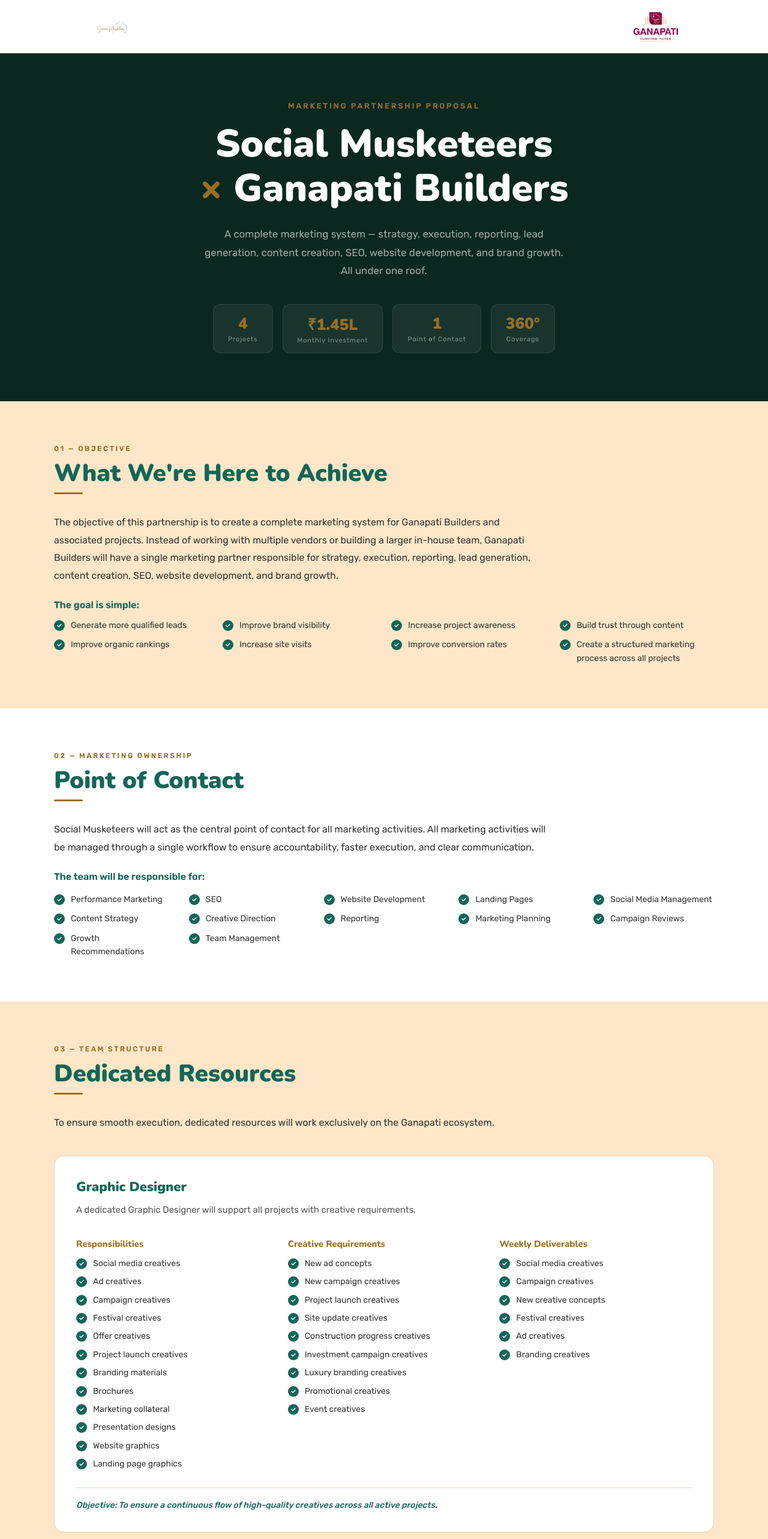
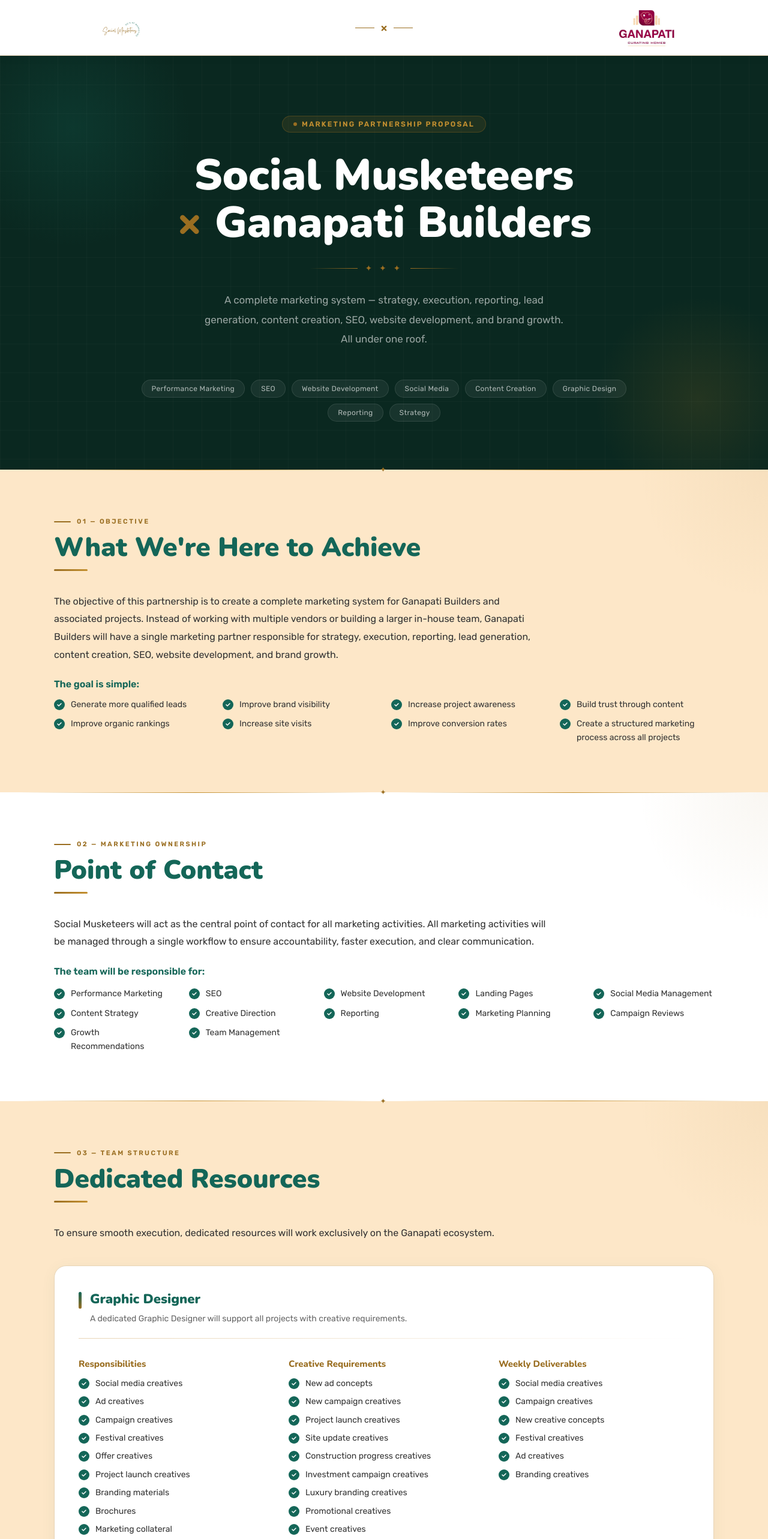
Before and after one commit to Abhi011999/sm-ganapati-proposal, a Next.js app: page / in a window 1280 px wide. Shown: the top 2566 px of the page at 60% size. Built offline with nearby package versions, Linux system fonts and the light colour scheme.

Commit message:
polish: bigger logos, creative hero, premium section design, remove stat pills

```diff
--- a/app/page.tsx
+++ b/app/page.tsx
@@ -5,33 +5,56 @@
     <main style={{ fontFamily: "var(--font-rubik), sans-serif", background: "#fde7c8", color: "#111" }}>
 
       {/* ── NAV ── */}
-      <nav style={{ background: "#fff", borderBottom: "1px solid #e8d5b7" }}>
-        <div style={{ maxWidth: 1100, margin: "0 auto", padding: "18px 32px", display: "flex", alignItems: "center", justifyContent: "space-between" }}>
-          <Image src="/sm-logo-white.png" alt="Social Musketeers" width={130} height={52} style={{ objectFit: "contain" }} />
-          <Image src="/ganapati-logo-proper.jpg" alt="Ganapati Builders" width={130} height={52} style={{ objectFit: "contain" }} />
+      <nav style={{ background: "#fff", borderBottom: "1px solid #e8d5b7", position: "sticky", top: 0, zIndex: 50, boxShadow: "0 2px 16px rgba(0,0,0,0.06)" }}>
+        <div style={{ maxWidth: 1100, margin: "0 auto", padding: "14px 32px", display: "flex", alignItems: "center", justifyContent: "space-between" }}>
+          <Image src="/sm-logo-white.png" alt="Social Musketeers" width={160} height={64} style={{ objectFit: "contain" }} />
+          <div style={{ display: "flex", alignItems: "center", gap: 10 }}>
+            <div style={{ height: 1, width: 32, background: "#9a6e21" }} />
+            <span style={{ color: "#9a6e21", fontFamily: "var(--font-nunito)", fontWeight: 900, fontSize: 20 }}>×</span>
+            <div style={{ height: 1, width: 32, background: "#9a6e21" }} />
+          </div>
+          <Image src="/ganapati-logo-proper.jpg" alt="Ganapati Builders" width={160} height={64} style={{ objectFit: "contain" }} />
         </div>
       </nav>
 
       {/* ── HERO ── */}
-      <section style={{ background: "#0a2820", padding: "80px 32px" }}>
-        <div style={{ maxWidth: 900, margin: "0 auto", textAlign: "center" }}>
-          <p style={{ fontFamily: "var(--font-rubik)", fontSize: 13, letterSpacing: "0.2em", textTransform: "uppercase", color: "#9a6e21", fontWeight: 600, marginBottom: 20 }}>
-            Marketing Partnership Proposal
-          </p>
-          <h1 style={{ fontFamily: "var(--font-nunito), sans-serif", fontSize: "clamp(36px, 6vw, 64px)", fontWeight: 900, color: "#fff", lineHeight: 1.15, marginBottom: 24 }}>
-            Social Musketeers<br />
+      <section style={{ background: "#0a2820", padding: "100px 32px 80px", position: "relative", overflow: "hidden" }}>
+        {/* bg blobs */}
+        <div style={{ position: "absolute", top: -80, left: -80, width: 400, height: 400, borderRadius: "50%", background: "radial-gradient(circle, rgba(20,102,88,0.25) 0%, transparent 70%)", pointerEvents: "none" }} />
+        <div style={{ position: "absolute", bottom: -60, right: -60, width: 350, height: 350, borderRadius: "50%", background: "radial-gradient(circle, rgba(154,110,33,0.18) 0%, transparent 70%)", pointerEvents: "none" }} />
+        {/* grid pattern overlay */}
+        <div style={{ position: "absolute", inset: 0, backgroundImage: "linear-gradient(rgba(255,255,255,0.025) 1px, transparent 1px), linear-gradient(90deg, rgba(255,255,255,0.025) 1px, transparent 1px)", backgroundSize: "48px 48px", pointerEvents: "none" }} />
+
+        <div style={{ maxWidth: 860, margin: "0 auto", textAlign: "center", position: "relative", zIndex: 1 }}>
+          {/* pill badge */}
+          <div style={{ display: "inline-flex", alignItems: "center", gap: 8, background: "rgba(154,110,33,0.15)", border: "1px solid rgba(154,110,33,0.35)", borderRadius: 999, padding: "6px 18px", marginBottom: 32 }}>
+            <span style={{ width: 6, height: 6, borderRadius: "50%", background: "#9a6e21", display: "inline-block" }} />
+            <span style={{ fontFamily: "var(--font-rubik)", fontSize: 12, letterSpacing: "0.18em", textTransform: "uppercase", color: "#c49030", fontWeight: 600 }}>Marketing Partnership Proposal</span>
+          </div>
+
+          <h1 style={{ fontFamily: "var(--font-nunito), sans-serif", fontSize: "clamp(40px, 6.5vw, 72px)", fontWeight: 900, color: "#fff", lineHeight: 1.1, marginBottom: 28 }}>
+            Social Musketeers
+            <br />
             <span style={{ color: "#9a6e21" }}>×</span> Ganapati Builders
           </h1>
-          <p style={{ fontSize: 17, color: "rgba(255,255,255,0.6)", lineHeight: 1.8, maxWidth: 620, margin: "0 auto 40px" }}>
-            A complete marketing system — strategy, execution, reporting, lead generation,
-            content creation, SEO, website development, and brand growth. All under one roof.
+
+          {/* gold rule */}
+          <div style={{ display: "flex", alignItems: "center", justifyContent: "center", gap: 12, marginBottom: 28 }}>
+            <div style={{ height: 1, width: 80, background: "linear-gradient(90deg, transparent, #9a6e21)" }} />
+            <span style={{ color: "#9a6e21", fontSize: 14, letterSpacing: "0.3em" }}>✦ ✦ ✦</span>
+            <div style={{ height: 1, width: 80, background: "linear-gradient(90deg, #9a6e21, transparent)" }} />
+          </div>
+
+          <p style={{ fontSize: 17, color: "rgba(255,255,255,0.58)", lineHeight: 1.9, maxWidth: 600, margin: "0 auto 52px", fontFamily: "var(--font-rubik)" }}>
+            A complete marketing system — strategy, execution, reporting,
+            lead generation, content creation, SEO, website development,
+            and brand growth. All under one roof.
           </p>
-          <div style={{ display: "flex", justifyContent: "center", gap: 16, flexWrap: "wrap" }}>
-            {[["4", "Projects"], ["₹1.45L", "Monthly Investment"], ["1", "Point of Contact"], ["360°", "Coverage"]].map(([n, l]) => (
-              <div key={l} style={{ background: "rgba(255,255,255,0.06)", border: "1px solid rgba(255,255,255,0.1)", borderRadius: 12, padding: "14px 24px", textAlign: "center" }}>
-                <div style={{ fontFamily: "var(--font-nunito)", fontSize: 26, fontWeight: 900, color: "#9a6e21" }}>{n}</div>
-                <div style={{ fontSize: 11, color: "rgba(255,255,255,0.45)", marginTop: 2, letterSpacing: "0.08em" }}>{l}</div>
-              </div>
+
+          {/* service pills */}
+          <div style={{ display: "flex", flexWrap: "wrap", justifyContent: "center", gap: 10 }}>
+            {["Performance Marketing","SEO","Website Development","Social Media","Content Creation","Graphic Design","Reporting","Strategy"].map((s) => (
+              <span key={s} style={{ background: "rgba(255,255,255,0.06)", border: "1px solid rgba(255,255,255,0.1)", borderRadius: 999, padding: "7px 16px", fontSize: 12, color: "rgba(255,255,255,0.65)", fontFamily: "var(--font-rubik)", letterSpacing: "0.03em" }}>{s}</span>
             ))}
           </div>
         </div>
@@ -362,20 +385,42 @@
         </p>
       </Section>
 
+      {/* ── CLOSING STRIP ── */}
+      <div style={{ background: "#146658", padding: "40px 32px", textAlign: "center" }}>
+        <p style={{ fontFamily: "var(--font-nunito), sans-serif", fontWeight: 900, fontSize: "clamp(20px,3vw,32px)", color: "#fff", letterSpacing: "0.01em" }}>
+          One Team.&nbsp;<span style={{ color: "#fde7c8" }}>One Strategy.</span>&nbsp;Total Growth.
+        </p>
+        <div style={{ display: "flex", alignItems: "center", justifyContent: "center", gap: 12, marginTop: 16 }}>
+          <div style={{ height: 1, width: 60, background: "rgba(253,231,200,0.3)" }} />
+          <span style={{ color: "rgba(253,231,200,0.5)", fontSize: 12, letterSpacing: "0.25em" }}>✦ ✦ ✦</span>
+          <div style={{ height: 1, width: 60, background: "rgba(253,231,200,0.3)" }} />
+        </div>
+      </div>
+
       {/* ── FOOTER ── */}
-      <footer style={{ background: "#0a2820", padding: "40px 32px" }}>
-        <div style={{ maxWidth: 1100, margin: "0 auto", display: "flex", flexWrap: "wrap", alignItems: "center", justifyContent: "space-between", gap: 24 }}>
-          <div style={{ display: "flex", alignItems: "center", gap: 24, flexWrap: "wrap" }}>
-            <div style={{ background: "#fff", borderRadius: 10, padding: "10px 16px" }}>
-              <Image src="/sm-logo-white.png" alt="Social Musketeers" width={100} height={40} style={{ objectFit: "contain" }} />
+      <footer style={{ background: "#0a2820", padding: "48px 32px 32px" }}>
+        <div style={{ maxWidth: 1100, margin: "0 auto" }}>
+          <div style={{ display: "flex", flexWrap: "wrap", alignItems: "center", justifyContent: "space-between", gap: 24, paddingBottom: 28, borderBottom: "1px solid rgba(255,255,255,0.07)" }}>
+            <div style={{ display: "flex", alignItems: "center", gap: 20, flexWrap: "wrap" }}>
+              <div style={{ background: "#fff", borderRadius: 12, padding: "10px 18px" }}>
+                <Image src="/sm-logo-white.png" alt="Social Musketeers" width={120} height={48} style={{ objectFit: "contain", display: "block" }} />
+              </div>
+              <div style={{ display: "flex", alignItems: "center", gap: 8 }}>
+                <div style={{ height: 1, width: 24, background: "#9a6e21" }} />
+                <span style={{ color: "#9a6e21", fontFamily: "var(--font-nunito)", fontWeight: 900, fontSize: 22 }}>×</span>
+                <div style={{ height: 1, width: 24, background: "#9a6e21" }} />
+              </div>
+              <div style={{ background: "#fff", borderRadius: 12, padding: "10px 18px" }}>
+                <Image src="/ganapati-logo-proper.jpg" alt="Ganapati Builders" width={120} height={48} style={{ objectFit: "contain", display: "block" }} />
+              </div>
             </div>
-            <span style={{ color: "#9a6e21", fontSize: 22, fontWeight: 900 }}>×</span>
-            <div style={{ background: "#fff", borderRadius: 10, padding: "10px 16px" }}>
-              <Image src="/ganapati-logo-proper.jpg" alt="Ganapati Builders" width={100} height={40} style={{ objectFit: "contain" }} />
+            <div style={{ textAlign: "right" }}>
+              <p style={{ fontFamily: "var(--font-nunito), sans-serif", fontWeight: 700, fontSize: 15, color: "rgba(255,255,255,0.7)" }}>Built to grow together.</p>
+              <p style={{ fontSize: 12, color: "rgba(255,255,255,0.3)", marginTop: 4 }}>Confidential — Prepared for Ganapati Builders</p>
             </div>
           </div>
-          <p style={{ fontSize: 12, color: "rgba(255,255,255,0.3)" }}>
-            Confidential. Prepared exclusively for Ganapati Builders. © 2025 Social Musketeers.
+          <p style={{ textAlign: "center", fontSize: 11, color: "rgba(255,255,255,0.2)", marginTop: 20 }}>
+            © 2025 Social Musketeers. All rights reserved.
           </p>
         </div>
       </footer>
@@ -392,20 +437,38 @@
 };
 
 /* ─── reusable components ─── */
+function SectionDivider() {
+  return (
+    <div style={{ display: "flex", alignItems: "center", justifyContent: "center", gap: 14, padding: "0 32px", height: 0, position: "relative", zIndex: 2 }}>
+      <div style={{ flex: 1, height: 1, background: "linear-gradient(90deg, transparent, #c49030, transparent)" }} />
+      <span style={{ color: "#9a6e21", fontSize: 12, letterSpacing: "0.25em" }}>✦</span>
+      <div style={{ flex: 1, height: 1, background: "linear-gradient(90deg, transparent, #c49030, transparent)" }} />
+    </div>
+  );
+}
+
 function Section({ label, title, bg, children }: { label: string; title: string; bg: string; children: React.ReactNode }) {
   return (
-    <section style={{ background: bg, padding: "72px 32px" }}>
-      <div style={{ maxWidth: 1100, margin: "0 auto" }}>
-        <p style={{ fontFamily: "var(--font-rubik)", fontSize: 12, letterSpacing: "0.2em", textTransform: "uppercase", color: "#9a6e21", fontWeight: 600, marginBottom: 10 }}>
-          {label}
-        </p>
-        <h2 style={{ fontFamily: "var(--font-nunito), sans-serif", fontSize: "clamp(26px, 4vw, 40px)", fontWeight: 900, color: "#146658", marginBottom: 8, lineHeight: 1.2 }}>
-          {title}
-        </h2>
-        <div style={{ width: 48, height: 3, background: "#9a6e21", borderRadius: 2, marginBottom: 32 }} />
-        {children}
-      </div>
-    </section>
+    <>
+      <SectionDivider />
+      <section style={{ background: bg, padding: "80px 32px", position: "relative", overflow: "hidden" }}>
+        {/* subtle corner accent */}
+        <div style={{ position: "absolute", top: 0, right: 0, width: 220, height: 220, background: "radial-gradient(circle at top right, rgba(154,110,33,0.06) 0%, transparent 70%)", pointerEvents: "none" }} />
+        <div style={{ maxWidth: 1100, margin: "0 auto", position: "relative" }}>
+          <div style={{ display: "flex", alignItems: "center", gap: 10, marginBottom: 12 }}>
+            <div style={{ width: 28, height: 2, background: "#9a6e21", borderRadius: 2 }} />
+            <p style={{ fontFamily: "var(--font-rubik)", fontSize: 11, letterSpacing: "0.22em", textTransform: "uppercase", color: "#9a6e21", fontWeight: 700 }}>
+              {label}
+            </p>
+          </div>
+          <h2 style={{ fontFamily: "var(--font-nunito), sans-serif", fontSize: "clamp(28px, 4vw, 44px)", fontWeight: 900, color: "#146658", marginBottom: 10, lineHeight: 1.15 }}>
+            {title}
+          </h2>
+          <div style={{ width: 56, height: 3, background: "linear-gradient(90deg, #9a6e21, #c49030)", borderRadius: 2, marginBottom: 36 }} />
+          {children}
+        </div>
+      </section>
+    </>
   );
 }
 
@@ -457,8 +520,11 @@
 
 function ReportCard({ title, subtitle, items }: { title: string; subtitle?: string; items: string[] }) {
   return (
-    <div style={{ background: "#fde7c8", borderRadius: 14, padding: "28px 28px", border: "1px solid #e8d5b7" }}>
-      <p style={{ fontFamily: "var(--font-nunito), sans-serif", fontWeight: 800, fontSize: 16, color: "#146658", marginBottom: subtitle ? 6 : 16 }}>{title}</p>
+    <div style={{ background: "#fff", borderRadius: 16, padding: "28px 28px", border: "1px solid #e8d5b7", boxShadow: "0 2px 16px rgba(20,102,88,0.05)" }}>
+      <div style={{ display: "flex", alignItems: "center", gap: 10, marginBottom: subtitle ? 6 : 18 }}>
+        <div style={{ width: 4, height: 20, background: "linear-gradient(180deg,#146658,#9a6e21)", borderRadius: 2 }} />
+        <p style={{ fontFamily: "var(--font-nunito), sans-serif", fontWeight: 800, fontSize: 16, color: "#146658" }}>{title}</p>
+      </div>
       {subtitle && <p style={{ fontSize: 13, color: "#777", marginBottom: 14 }}>{subtitle}</p>}
       <BulletList items={items} />
     </div>
@@ -472,10 +538,16 @@
   objective: string;
 }) {
   return (
-    <div style={{ marginTop: 40, background: "#fff", borderRadius: 16, padding: "36px 36px", border: "1px solid #e8d5b7" }}>
-      <h3 style={{ fontFamily: "var(--font-nunito), sans-serif", fontWeight: 900, fontSize: 22, color: "#146658", marginBottom: 10 }}>{title}</h3>
-      <p style={{ ...bodyText, fontSize: 15, marginBottom: 28, color: "#555" }}>{desc}</p>
-      <div style={{ display: "grid", gridTemplateColumns: "repeat(auto-fit, minmax(260px, 1fr))", gap: 32 }}>
+    <div style={{ marginTop: 40, background: "#fff", borderRadius: 20, padding: "40px", border: "1px solid #e8d5b7", boxShadow: "0 4px 24px rgba(20,102,88,0.06)" }}>
+      <div style={{ display: "flex", alignItems: "flex-start", gap: 14, marginBottom: 20 }}>
+        <div style={{ width: 5, minWidth: 5, height: 28, background: "linear-gradient(180deg,#146658,#9a6e21)", borderRadius: 3, marginTop: 3 }} />
+        <div>
+          <h3 style={{ fontFamily: "var(--font-nunito), sans-serif", fontWeight: 900, fontSize: 22, color: "#146658", marginBottom: 6 }}>{title}</h3>
+          <p style={{ fontSize: 14, color: "#666", lineHeight: 1.7 }}>{desc}</p>
+        </div>
+      </div>
+      <div style={{ height: 1, background: "linear-gradient(90deg,#e8d5b7,transparent)", marginBottom: 28 }} />
+      <div style={{ display: "grid", gridTemplateColumns: "repeat(auto-fit, minmax(240px, 1fr))", gap: 32 }}>
         {blocks.map((b) => (
           <div key={b.heading}>
             <SubLabel>{b.heading}</SubLabel>
@@ -483,8 +555,9 @@
           </div>
         ))}
       </div>
-      <div style={{ marginTop: 28, paddingTop: 20, borderTop: "1px solid #e8d5b7" }}>
-        <p style={{ fontSize: 14, color: "#146658", fontStyle: "italic", fontWeight: 500 }}>Objective: {objective}</p>
+      <div style={{ marginTop: 28, paddingTop: 20, borderTop: "1px solid #f0e4d0", display: "flex", alignItems: "flex-start", gap: 10 }}>
+        <span style={{ fontSize: 15, color: "#9a6e21" }}>✦</span>
+        <p style={{ fontSize: 14, color: "#146658", fontStyle: "italic", fontWeight: 500, lineHeight: 1.6 }}>Objective: {objective}</p>
       </div>
     </div>
   );
```
